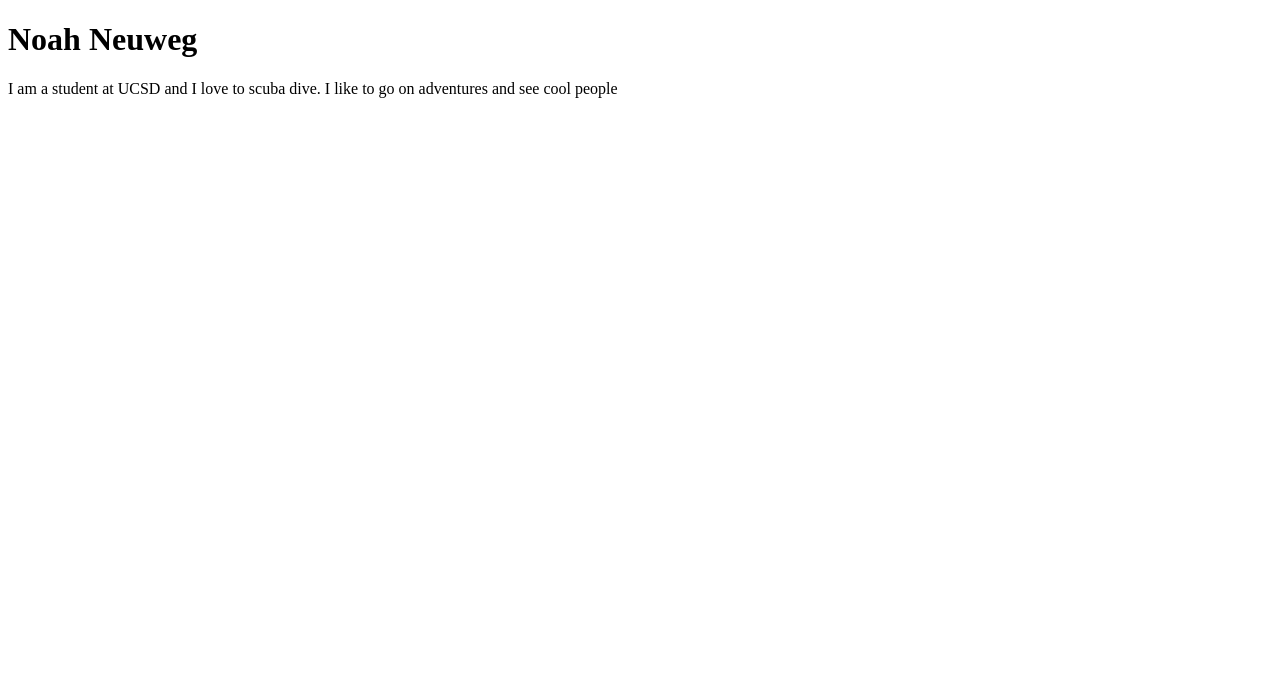
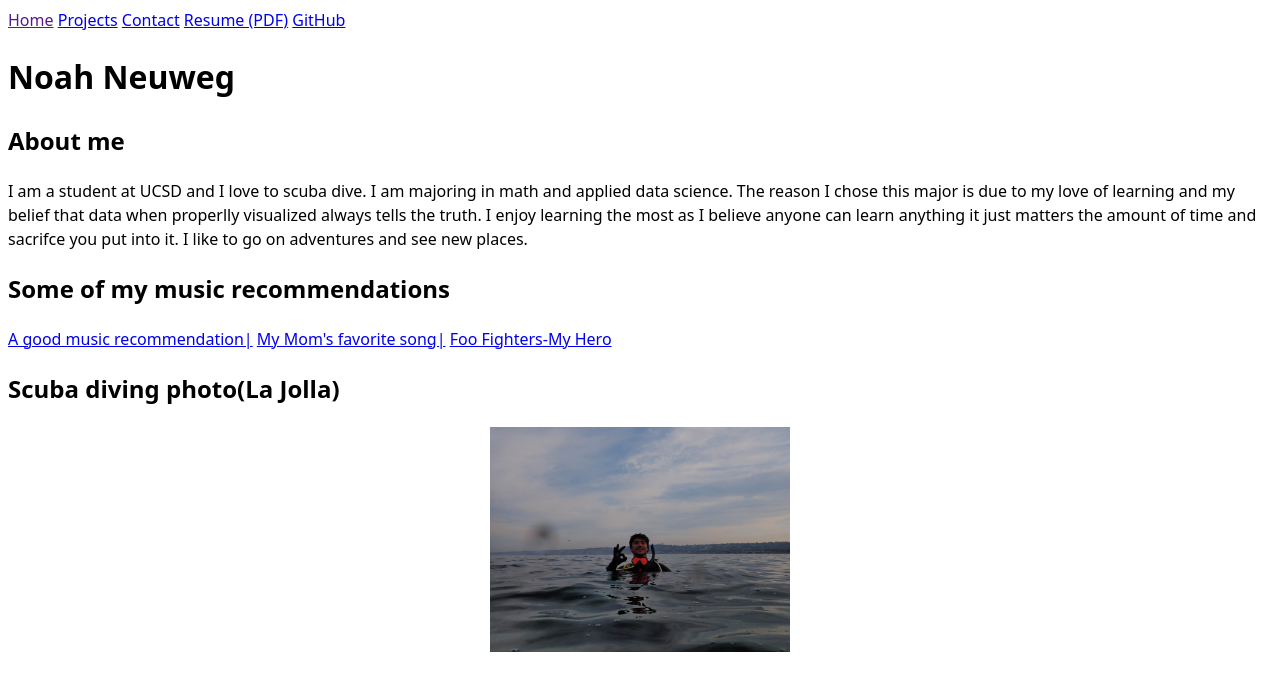
Before and after one commit to NFNeuweg/Portfolio, a plain HTML site: page index.html in a window 1280 px wide. Drawn offline with Linux system fonts and the light colour scheme.

Commit message:
creation
Created the contact, projects, resume folders,
linked them in the index and made them work together

added links to websites

added pdf of resume

```diff
--- a/index.html
+++ b/index.html
@@ -4,13 +4,44 @@
     <meta charset="UTF-8">
     <meta name="viewport" content="width=device-width, initial-scale=1.0">
     <title>Noah Neuweg: Personal site and portfolio</title>
-    <h1>Noah Neuweg</h1>
-    <p>I am a student at UCSD and I love to scuba dive. I like to go on adventures
-        and see cool people
-    </p>
+    <link rel="stylesheet" href="style.css">
 </head>
 <body>
+    <nav>
+    <a href="">Home</a>
+    <a href="projects/index.html">Projects</a>
+    <a href="contact/index.html">Contact</a>
+    <a href="Resume/NNResume.pdf" target="_blank" rel="noopener">Resume (PDF)</a>
+    <a href="https://github.com/NFNeuweg" target="_blank">GitHub</a>
+    </nav>
 
+
+    <h1>Noah Neuweg</h1>
+    <main>
+        <section id ="about me">
+        <h2>About me</h2>
+        <p>I am a student at UCSD and I love to scuba dive. I am majoring in math and applied
+            data science. The reason I chose this major is due to my love of learning
+            and my belief that data when properlly visualized always tells the truth.
+            I enjoy learning the most as I believe anyone can learn anything
+            it just matters the amount of time and sacrifce you put into it.
+            I like to go on adventures and see new places.
+        </p>
+        </section>
+        <section id ='Music recommendation'>
+            <h2> Some of my music recommendations </h2>
+            <p>
+            <a href="https://www.youtube.com/watch?v=dQw4w9WgXcQ" target="_blank" >A good music recommendation|</a>
+            <a href="https://www.youtube.com/watch?v=aGCdLKXNF3w" target="_blank">My Mom's favorite song|</a>
+            <a href="https://www.youtube.com/watch?v=EqWRaAF6_WY" target="_blank">Foo Fighters-My Hero</a>
+            </p>
+
+        <section>
+            <h2>Scuba diving photo(La Jolla)</h2>
+            <img src="Images\IMG_9561.jpg" alt="SCUBA!!!!!!!!!!">
+        </section>
+        </section>
+
+    </main>
 </body>
 </html>
-<title> Noah <title>
--- /dev/null
+++ b/style.css
@@ -0,0 +1,11 @@
+body {
+  /* Set line height to 1.5 times the font size
+	   and use the OS’s UI font as the website font
+	 */
+  font: 100%/1.5 system-ui;
+  /* make image not super large*/
+  img {max-width: 300px;
+    height: auto;
+    display: block;
+    margin:20px auto;}
+}
```
Also changed, not shown: contact/index.html (added, +39 -0 lines), projects/index.html (added, +25 -0 lines), Images/IMG_9561.jpg (added), Resume/index.html (added), 1 other file.
